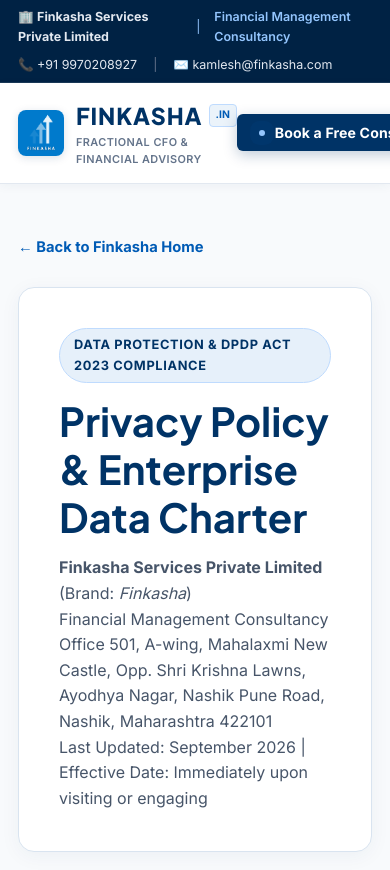
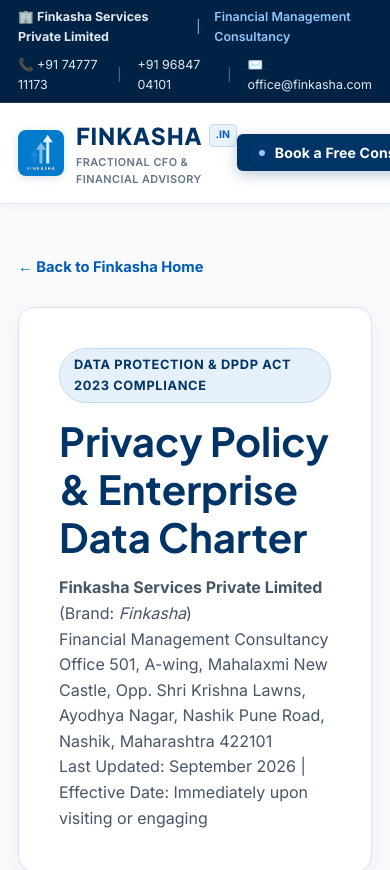
Before and after one commit to snowraj/finkasha.in, a Next.js app: page /privacy in a window 390 px wide. Shown: the top 870 px of the page. Built offline with nearby package versions, Linux system fonts and the light colour scheme.

Commit message:
fix: update all contact details – new phones 7477711173/9684704101, email office@finkasha.com, remove founder section contact

```diff
--- a/src/app/page.tsx
+++ b/src/app/page.tsx
@@ -585,9 +585,7 @@
               <div style={{ color: '#005BB5', fontSize: '0.88rem', fontWeight: 700 }}>
                 Founder & Director, Finkasha Services Private Limited
               </div>
-              <div style={{ color: '#64748B', fontSize: '0.8rem', marginTop: '4px' }}>
-                kamlesh@finkasha.com | +91 9970208927
-              </div>
+
             </div>
 
             {/* Philosophy Copy */}
@@ -667,7 +665,7 @@
               <span>⚡</span>
             </button>
             <a
-              href="https://wa.me/919970208927?text=Hello%20Finkasha,%20I%20would%20like%20to%20inquire%20about%20Fractional%20CFO%20services"
+              href="https://wa.me/919684704101?text=Hello%20Finkasha,%20I%20would%20like%20to%20inquire%20about%20Fractional%20CFO%20services"
               target="_blank"
               rel="noopener noreferrer"
               className="btn btn-secondary btn-lg"
--- a/src/app/privacy/page.tsx
+++ b/src/app/privacy/page.tsx
@@ -247,8 +247,8 @@
               <div><strong>Grievance Officer:</strong> Kamlesh Thakur (Founder & Director)</div>
               <div><strong>Entity:</strong> Finkasha Services Private Limited</div>
               <div><strong>Address:</strong> Office 501, A-wing, Mahalaxmi New Castle, Opp. Shri Krishna Lawns, Ayodhya Nagar, Nashik Pune Road, Nashik, Maharashtra 422101</div>
-              <div><strong>Email:</strong> <a href="mailto:kamlesh@finkasha.com" style={{ color: '#005BB5' }}>kamlesh@finkasha.com</a> / <a href="mailto:contact@finkasha.com" style={{ color: '#005BB5' }}>contact@finkasha.com</a></div>
-              <div><strong>Phone:</strong> <a href="tel:+919970208927" style={{ color: '#005BB5' }}>+91 9970208927</a> / <a href="tel:+917477711173" style={{ color: '#005BB5' }}>+91 74777 11173</a></div>
+              <div><strong>Email:</strong> <a href="mailto:office@finkasha.com" style={{ color: '#005BB5' }}>office@finkasha.com</a></div>
+              <div><strong>Phone:</strong> <a href="tel:+917477711173" style={{ color: '#005BB5' }}>+91 74777 11173</a> / <a href="tel:+919684704101" style={{ color: '#005BB5' }}>+91 96847 04101</a></div>
               <div><strong>Response Window:</strong> We acknowledge data grievances within 48 hours and resolve within statutory timelines.</div>
             </div>
           </section>
--- a/src/app/terms/page.tsx
+++ b/src/app/terms/page.tsx
@@ -176,7 +176,7 @@
                 <strong>Consultation Bookings:</strong> Paid 1-on-1 strategic consultation slots reserved by business owners, CFOs, or CAs are confirmed only upon receipt of the agreed advisory fee or formal confirmation from our executive desk.
               </li>
               <li>
-                <strong>Rescheduling Policy:</strong> Clients may reschedule a confirmed consultation session without penalty up to 24 hours prior to the scheduled slot by giving written notice to <code style={{ color: '#005BB5' }}>kamlesh@finkasha.com</code> or via our executive WhatsApp line.
+                <strong>Rescheduling Policy:</strong> Clients may reschedule a confirmed consultation session without penalty up to 24 hours prior to the scheduled slot by giving written notice to <code style={{ color: '#005BB5' }}>office@finkasha.com</code> or via our executive WhatsApp line.
               </li>
               <li>
                 <strong>Cancellation & Refunds:</strong> Due to the allocation of senior executive time and diagnostic preparation, consultation fees are non-refundable once an advisory diagnostic review has commenced. In exceptional circumstances, credit toward future advisory services may be granted at Finkasha&apos;s sole discretion.
@@ -244,8 +244,8 @@
               <div><strong>Entity:</strong> Finkasha Services Private Limited</div>
               <div><strong>Attn:</strong> Kamlesh Thakur (Founder / Director)</div>
               <div><strong>Office:</strong> Office 501, A-wing, Mahalaxmi New Castle, Opp. Shri Krishna Lawns, Ayodhya Nagar, Nashik Pune Road, Nashik, Maharashtra 422101</div>
-              <div><strong>Email:</strong> <a href="mailto:kamlesh@finkasha.com" style={{ color: '#005BB5' }}>kamlesh@finkasha.com</a> / <a href="mailto:contact@finkasha.com" style={{ color: '#005BB5' }}>contact@finkasha.com</a></div>
-              <div><strong>Phone:</strong> <a href="tel:+919970208927" style={{ color: '#005BB5' }}>+91 9970208927</a> / <a href="tel:+917477711173" style={{ color: '#005BB5' }}>+91 74777 11173</a></div>
+              <div><strong>Email:</strong> <a href="mailto:office@finkasha.com" style={{ color: '#005BB5' }}>office@finkasha.com</a></div>
+              <div><strong>Phone:</strong> <a href="tel:+917477711173" style={{ color: '#005BB5' }}>+91 74777 11173</a> / <a href="tel:+919684704101" style={{ color: '#005BB5' }}>+91 96847 04101</a></div>
               <div><strong>Website:</strong> <a href="https://www.finkasha.in" style={{ color: '#005BB5' }}>www.finkasha.in</a> / <a href="https://www.finkasha.com" style={{ color: '#005BB5' }}>www.finkasha.com</a></div>
             </div>
           </section>
--- a/src/components/BookingModal.tsx
+++ b/src/components/BookingModal.tsx
@@ -68,7 +68,7 @@
     }, 600);
   };
 
-  const whatsappUrl = `https://wa.me/919970208927?text=${encodeURIComponent(
+  const whatsappUrl = `https://wa.me/919684704101?text=${encodeURIComponent(
     `Hello Finkasha Team, I just requested a Strategic Financial Consultation.\n\nCompany: ${formData.companyName}\nTurnover: ${formData.turnover}\nIndustry: ${formData.industry}\nRole: ${formData.role}\nPrimary Goal: ${formData.primaryGoal}\nName: ${formData.fullName}\nPhone: ${formData.phone}`
   )}`;
 
--- a/src/components/Footer.tsx
+++ b/src/components/Footer.tsx
@@ -166,14 +166,14 @@
               <div>
                 <strong style={{ color: '#fff' }}>Contact Numbers:</strong>
                 <div>
-                  <a href="tel:+919970208927" style={{ color: '#93C5FD', fontWeight: 600 }}>+91 9970208927</a> / <a href="tel:+917477711173" style={{ color: '#93C5FD', fontWeight: 600 }}>+91 74777 11173</a>
+                  <a href="tel:+917477711173" style={{ color: '#93C5FD', fontWeight: 600 }}>+91 74777 11173</a> / <a href="tel:+919684704101" style={{ color: '#93C5FD', fontWeight: 600 }}>+91 96847 04101</a>
                 </div>
               </div>
 
               <div>
                 <strong style={{ color: '#fff' }}>Official Emails:</strong>
                 <div>
-                  <a href="mailto:kamlesh@finkasha.com" style={{ color: '#93C5FD' }}>kamlesh@finkasha.com</a> / <a href="mailto:contact@finkasha.com" style={{ color: '#93C5FD' }}>contact@finkasha.com</a>
+                  <a href="mailto:office@finkasha.com" style={{ color: '#93C5FD' }}>office@finkasha.com</a>
                 </div>
               </div>
 
--- a/src/components/Header.tsx
+++ b/src/components/Header.tsx
@@ -49,12 +49,16 @@
           </div>
 
           <div style={{ display: 'flex', alignItems: 'center', gap: '16px' }}>
-            <a href="tel:+919970208927" style={{ color: '#E2E8F0', display: 'flex', alignItems: 'center', gap: '4px' }}>
-              <span>📞 +91 9970208927</span>
+            <a href="tel:+917477711173" style={{ color: '#E2E8F0', display: 'flex', alignItems: 'center', gap: '4px' }}>
+              <span>📞 +91 74777 11173</span>
             </a>
             <span style={{ color: '#64748B' }}>|</span>
-            <a href="mailto:kamlesh@finkasha.com" style={{ color: '#E2E8F0' }}>
-              ✉️ kamlesh@finkasha.com
+            <a href="tel:+919684704101" style={{ color: '#E2E8F0', display: 'flex', alignItems: 'center', gap: '4px' }}>
+              <span>+91 96847 04101</span>
+            </a>
+            <span style={{ color: '#64748B' }}>|</span>
+            <a href="mailto:office@finkasha.com" style={{ color: '#E2E8F0' }}>
+              ✉️ office@finkasha.com
             </a>
           </div>
         </div>
```
